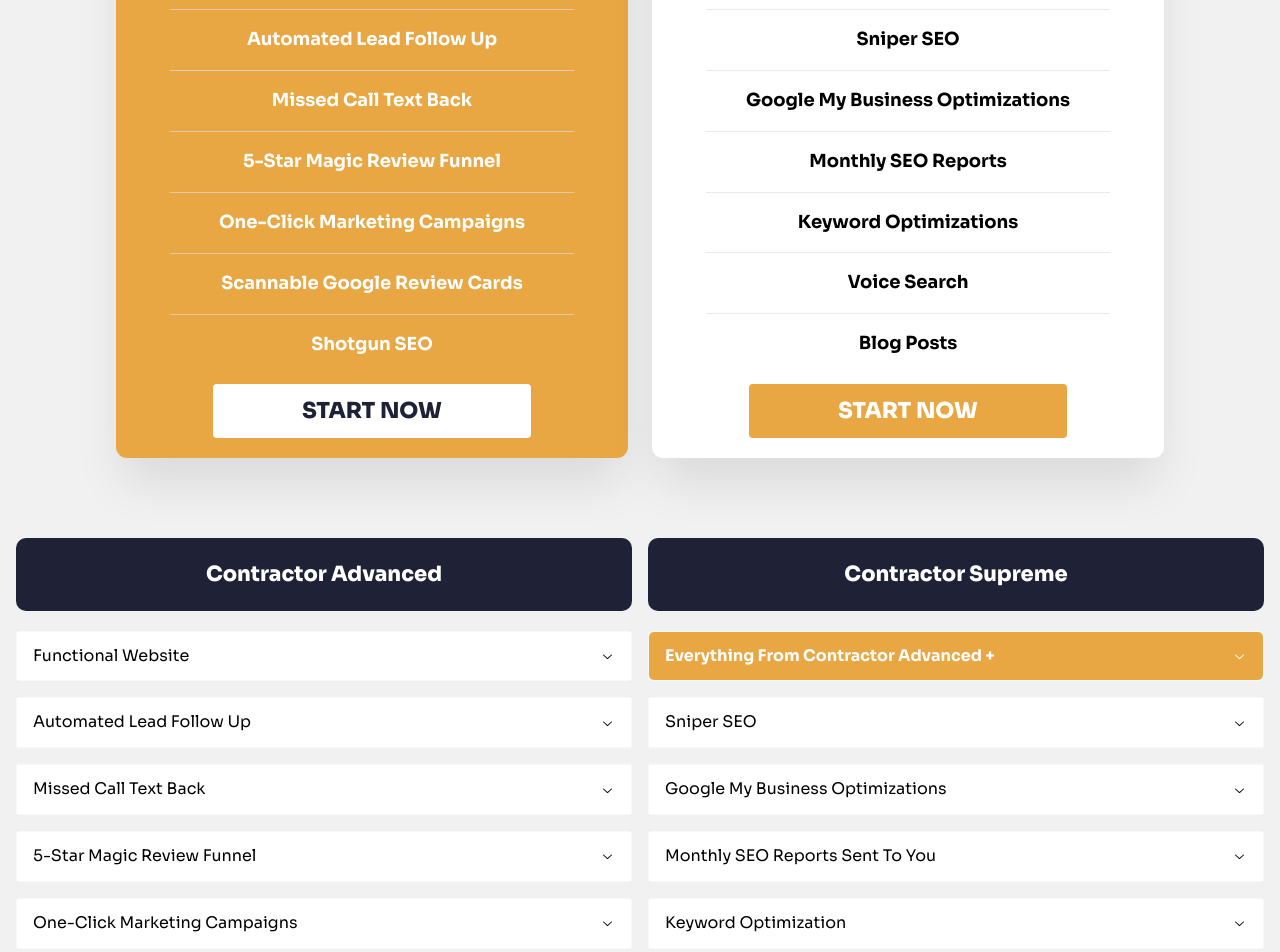
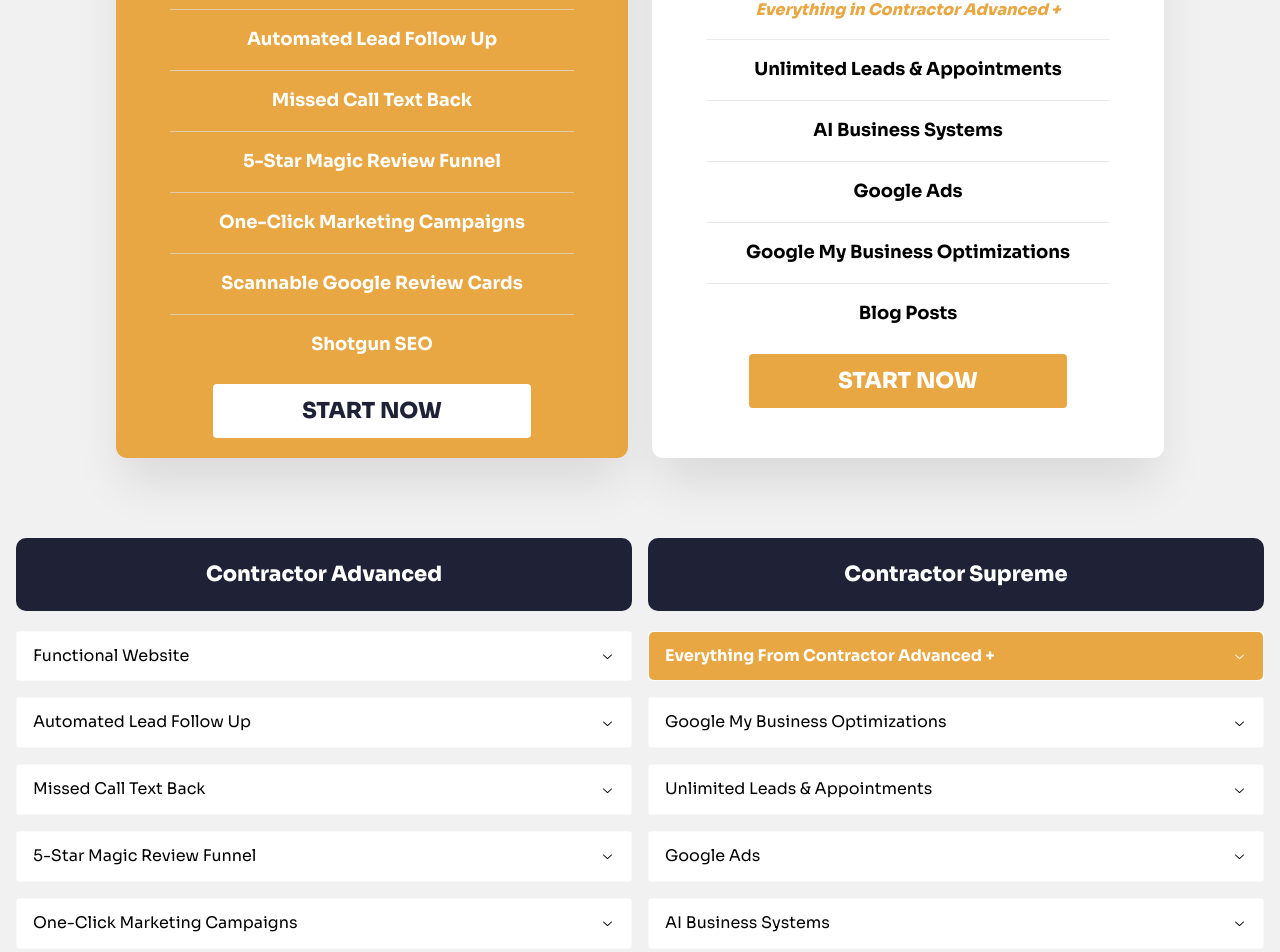
Before and after one commit to kaistone808/stonesystems-saas-website, a Next.js app: page /pricing in a window 1280 px wide. Shown: the part 593-1545 px from the top of the page. Built offline with nearby package versions, Linux system fonts and the light colour scheme.

Commit message:
update pricing page

```diff
--- a/components/PricingPage/PriceContainer/PriceContainer.tsx
+++ b/components/PricingPage/PriceContainer/PriceContainer.tsx
@@ -160,8 +160,8 @@ export const PriceContainer = () => {
                       target="_blank"
                       href={
                         monthly
-                          ? 'https://professional.stonesystems.io/professional-6506-6315'
-                          : 'https://professional.stonesystems.io/professional-6506-6315-1246'
+                          ? 'https://buy.stripe.com/9AQg1IeUz3LrcDK4h7'
+                          : 'https://buy.stripe.com/9AQg1IeUz3LrcDK4h7'
                       }
                       c={'var(--blue)'}
                       bg={'var(--white)'}
@@ -180,9 +180,9 @@ export const PriceContainer = () => {
                       className={`${classes.discountBox} ${isFading ? classes.fadeOut : classes.fadeIn}`}
                     >
                       <Title order={2} className={classes.moneyTitle}>
-                        {monthly ? '$997/mo' : '$9970/yr'}
+                        {monthly ? '$750/mo' : '$7500/yr'}
                       </Title>
-                      {!monthly && !isFading && <Text className={classes.discount}>$2000 off</Text>}
+                      {!monthly && !isFading && <Text className={classes.discount}>$1600 off</Text>}
                     </Flex>
                     <Stack w={'100%'} align="center" p={10}>
                       <Divider w={'100%'} opacity={0.7} />
@@ -192,31 +192,25 @@ export const PriceContainer = () => {
                       <Divider w={'100%'} opacity={0.7} />
                       <Flex className={classes.featureDiv}>
                         <Text ta={'center'} fz={'lg'} fw={700} className={classes.featureName}>
-                          Sniper SEO
+                          Unlimited Leads & Appointments
+                        </Text>
+                      </Flex>
+                      <Divider w={'100%'} opacity={0.7} />
+                      <Flex className={classes.featureDiv}>
+                        <Text ta={'center'} fz={'lg'} fw={700} className={classes.featureName}>
+                          AI Business Systems
+                        </Text>
+                      </Flex>
+                      <Divider w={'100%'} opacity={0.7} />
+                      <Flex className={classes.featureDiv}>
+                        <Text ta={'center'} fz={'lg'} fw={700} className={classes.featureName}>
+                          Google Ads
                         </Text>
                       </Flex>
                       <Divider w={'100%'} opacity={0.7} />
                       <Flex className={classes.featureDiv}>
                         <Text ta={'center'} fz={'lg'} fw={700} className={classes.featureName}>
                           Google My Business Optimizations
-                        </Text>
-                      </Flex>
-                      <Divider w={'100%'} opacity={0.7} />
-                      <Flex className={classes.featureDiv}>
-                        <Text ta={'center'} fz={'lg'} fw={700} className={classes.featureName}>
-                          Monthly SEO Reports
-                        </Text>
-                      </Flex>
-                      <Divider w={'100%'} opacity={0.7} />
-                      <Flex className={classes.featureDiv}>
-                        <Text ta={'center'} fz={'lg'} fw={700} className={classes.featureName}>
-                          Keyword Optimizations
-                        </Text>
-                      </Flex>
-                      <Divider w={'100%'} opacity={0.7} />
-                      <Flex className={classes.featureDiv}>
-                        <Text ta={'center'} fz={'lg'} fw={700} className={classes.featureName}>
-                          Voice Search
                         </Text>
                       </Flex>
                       <Divider w={'100%'} opacity={0.7} />
@@ -231,8 +225,8 @@ export const PriceContainer = () => {
                       target="_blank"
                       href={
                         monthly
-                          ? 'https://premium.stonesystems.io/essentials-8140-7496-7641-6879-5626'
-                          : 'https://premium.stonesystems.io/essentials-8140-7496-7641-6879-5626-9351'
+                          ? 'https://buy.stripe.com/9AQcPw7s7dm18nu9Bs'
+                          : 'https://buy.stripe.com/9AQcPw7s7dm18nu9Bs'
                       }
                       className={classes.button1}
                       bg={'var(--yellow)'}
@@ -415,37 +409,8 @@ export const PriceContainer = () => {
                 </Accordion.Control>
                 <Accordion.Panel>
                   <Text className={classes.contentTitle}>
-                    Contractor Supreme also includes everything from Contractor Essentials and
-                    Contractor Advanced
+                    Contractor Supreme also includes everything from Contractor Advanced
                   </Text>
-                </Accordion.Panel>
-              </Accordion.Item>
-
-              <Accordion.Item value="onsite" ref={supremeRefs.onsite}>
-                <Accordion.Control bg={'var(--white)'}>Sniper SEO</Accordion.Control>
-                <Accordion.Panel>
-                  <Text className={classes.contentTitle}>
-                    We're making sure that not only your website but also everything else on the
-                    internet is optimized to bring people to your website and keep them there
-                  </Text>
-                  <List>
-                    <List.Item>Content Optimization Effectiveness Evaluation</List.Item>
-                    <List.Item>Search Engine Visibility Evaluation</List.Item>
-                    <List.Item>Keyword Volume Check</List.Item>
-                    <List.Item>Google Search Algorithm Evaluation</List.Item>
-                    <List.Item>Keyword Targeting Evaluation</List.Item>
-                    <List.Item>Nurturing up-and-coming rankings</List.Item>
-                    <List.Item>Google My Business Live Listing</List.Item>
-                    <List.Item>Review Inbound Link Volume</List.Item>
-                    <List.Item>Geographic Targeting Review</List.Item>
-                    <List.Item>Inbound Link Health Check</List.Item>
-                    <List.Item>Search Engine Crawling</List.Item>
-                    <List.Item>Optimize website pagespeed, SSL, mobile & redirects</List.Item>
-                    <List.Item>Create website sitemap and submit to google</List.Item>
-                    <List.Item>Search Console GoobleBot Fetch Evaluation</List.Item>
-                    <List.Item>Search Console Site Traffic & Ranking Evaluation</List.Item>
-                    <List.Item>Add JSON-LD Schema to website</List.Item>
-                  </List>
                 </Accordion.Panel>
               </Accordion.Item>
 
@@ -467,42 +432,41 @@ export const PriceContainer = () => {
 
               <Accordion.Item value="reports" ref={supremeRefs.reports}>
                 <Accordion.Control bg={'var(--white)'}>
-                  Monthly SEO Reports Sent To You
+                  Unlimited Leads & Appointments
                 </Accordion.Control>
                 <Accordion.Panel>
                   <Text className={classes.contentTitle}>
-                    Because who doesn't enjoy a fresh batch of SEO data to look at every month
+                    Because who doesn't enjoy a fresh batch of appointments every day
                   </Text>
                   <List>
-                    <List.Item>Get monthly SEO reports to track your progress</List.Item>
-                    <List.Item>See exactly where your site ranks for what keywords</List.Item>
+                    <List.Item>Get unlimited leads and appointments for your business</List.Item>
                   </List>
                 </Accordion.Panel>
               </Accordion.Item>
               <Accordion.Item value="keyword" ref={supremeRefs.reports}>
-                <Accordion.Control bg={'var(--white)'}>Keyword Optimization</Accordion.Control>
+                <Accordion.Control bg={'var(--white)'}>Google Ads</Accordion.Control>
                 <Accordion.Panel>
                   <Text className={classes.contentTitle}>
-                    So that people don't just find your website, but they find it for the right
+                    So that people don't just find your business, but they find it for the right
                     reasons
                   </Text>
                   <List>
-                    <List.Item>Off-Site Keyword Optimizations</List.Item>
-                    <List.Item>On-Site Keyword Optimizations</List.Item>
+                    <List.Item>PPC Ads</List.Item>
+                    <List.Item>LSA Ads</List.Item>
                   </List>
                 </Accordion.Panel>
               </Accordion.Item>
               <Accordion.Item value="voicesearch" ref={supremeRefs.reports}>
-                <Accordion.Control bg={'var(--white)'}>Voice Search</Accordion.Control>
+                <Accordion.Control bg={'var(--white)'}>AI Business Systems</Accordion.Control>
                 <Accordion.Panel>
                   <Text className={classes.contentTitle}>
-                    Literally the future of search... and we're making sure you're ready for it
+                    Literally the future... and we're making sure you're ready for it
                   </Text>
                   <List>
                     <List.Item>
-                      Ask Siri or Alexa for a business near you and have your business come up
+                      AI optimized ads so that you're constantly improving
                     </List.Item>
-                    <List.Item>Join the future of online search</List.Item>
+                    <List.Item>AI Chat bots</List.Item>
                   </List>
                 </Accordion.Panel>
               </Accordion.Item>
```
